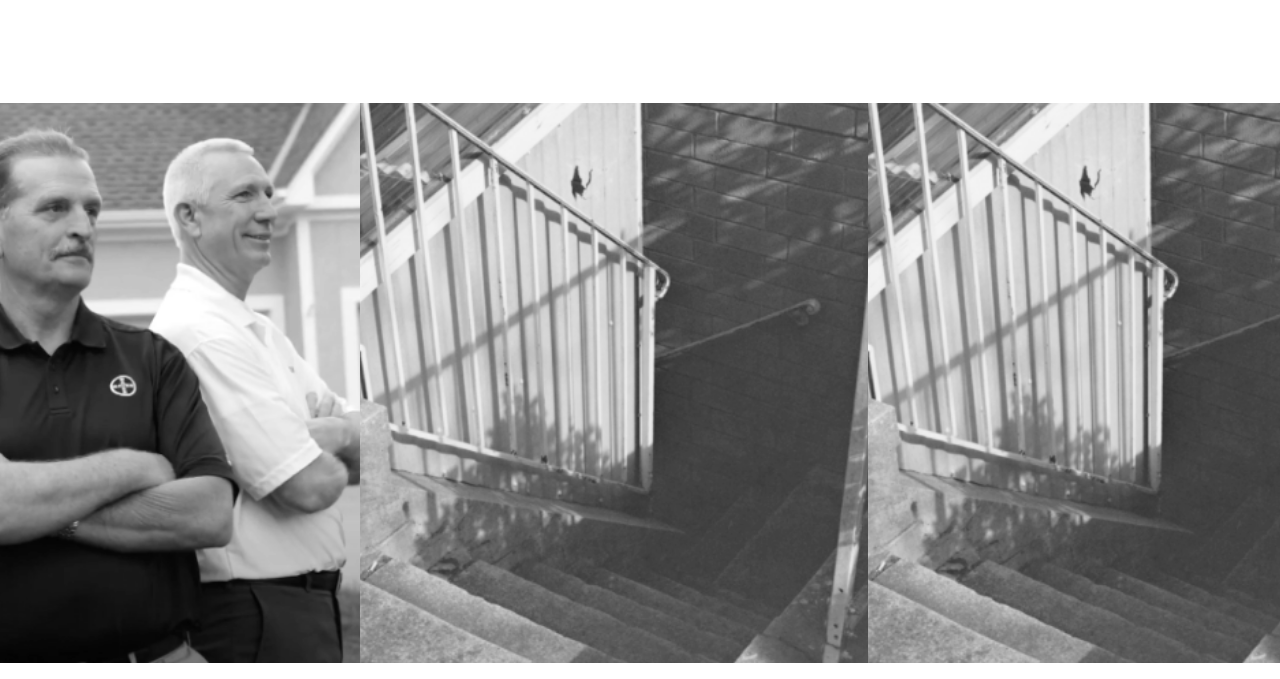
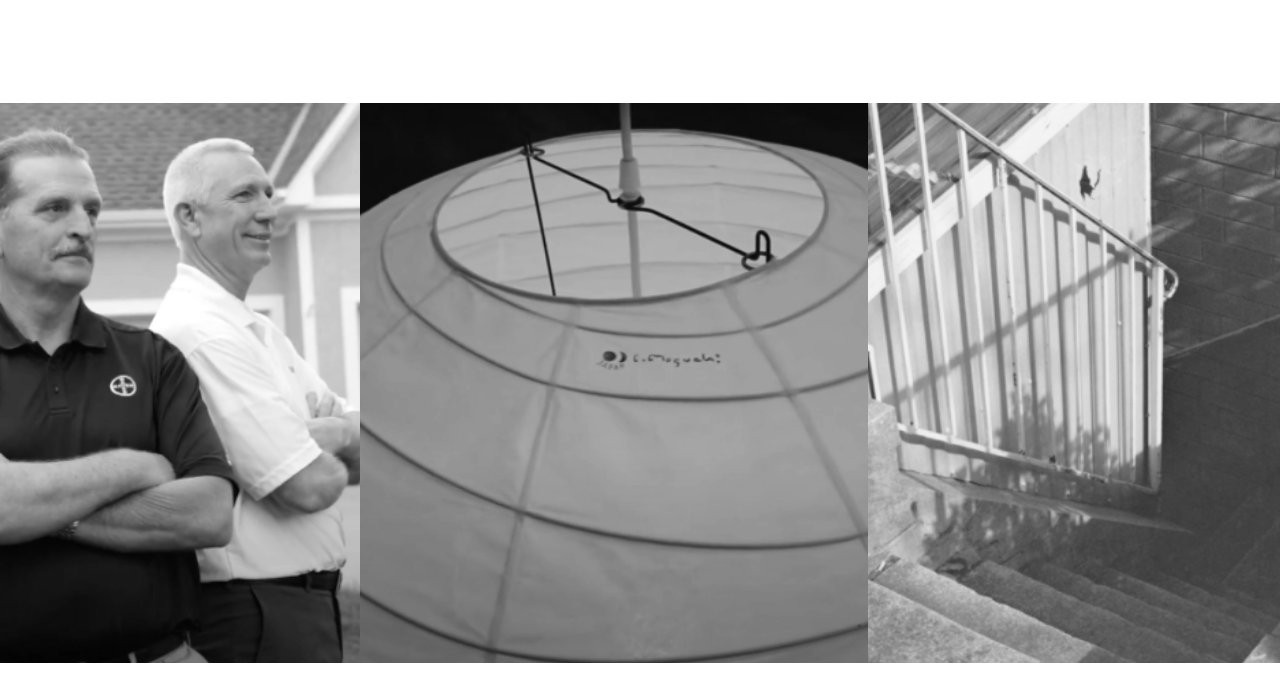
Before and after one commit to Ajsalemo/JessPortfolio, a Gatsby site in the folder jess_portfolio/: page / in a window 1280 px wide. Shown: the part 121-800 px from the top of the page. Built offline with nearby package versions, Linux system fonts and the light colour scheme; Gatsby itself is replaced by a stand-in of ours.

Commit message:
added a bio section to the portfolio

```diff
--- a/jess_portfolio/src/components/header.js
+++ b/jess_portfolio/src/components/header.js
@@ -38,10 +38,10 @@ export const Header = ({ name }) => (
   <StyledNavbar>
     <StyledNavbarBrand href="/">{name}</StyledNavbarBrand>
     <HeaderParentDiv>
-      <Link to="#" style={{ color: "#000" }}>
+      <Link to="/" style={{ color: "#000" }}>
         Work
       </Link>
-      <Link to="#" style={{ color: "#000" }}>
+      <Link to="/about" style={{ color: "#000" }}>
         About
       </Link>
       <LinkedinLink
--- a/jess_portfolio/src/components/image.js
+++ b/jess_portfolio/src/components/image.js
@@ -7,8 +7,13 @@ import styled from "styled-components"
 // ---------------------------------------------------------------------------------- //
 
 const StyledGatsbyImg = styled(Img)`
-  height: 35rem;
+  height: ${props => (props.fileName === "headshot.png" ? "40rem" : "35rem")};
   width: 35rem;
+  transition: 0.5s ease;
+  &:hover {
+    transition: 0.5s ease;
+    opacity: ${props => (props.fileName === "headshot.png" ? null : "0.7")};
+  }
 `
 // ---------------------------------------------------------------------------------- //
 // ---------------------------------------------------------------------------------- //
@@ -38,5 +43,10 @@ export const Image = ({ fileName }) => {
     return n.node.relativePath.includes(fileName)
   })
 
-  return <StyledGatsbyImg fluid={image.node.childImageSharp.fluid} />
+  return (
+    <StyledGatsbyImg
+      fluid={image.node.childImageSharp.fluid}
+      fileName={fileName}
+    />
+  )
 }
--- a/jess_portfolio/src/components/landingcards.js
+++ b/jess_portfolio/src/components/landingcards.js
@@ -1,3 +1,4 @@
+import { Link } from "gatsby"
 import React from "react"
 import Col from "react-bootstrap/Col"
 import Row from "react-bootstrap/Row"
@@ -25,22 +26,35 @@ const LandingCardCaption = styled.h2`
   font-weight: 400;
   padding-top: 1rem;
 `
+const LandingCardLinks = styled(Link)`
+  color: #000;
+  &:hover {
+    color: #000;
+    text-decoration: none;
+  }
+`
 // ---------------------------------------------------------------------------------- //
 // ---------------------------------------------------------------------------------- //
 
 export const LandingCards = () => (
   <Row style={{ padding: "4rem 0" }}>
     <LandingCardCol lg={4} leftpicture="leftpicture">
-      <Image fileName="leftpicture.png" />
-      <LandingCardCaption>The Story of Weed Man & Bayer</LandingCardCaption>
+      <LandingCardLinks to="#">
+        <Image fileName="leftpicture.png" />
+        <LandingCardCaption>The Story of Weed Man & Bayer</LandingCardCaption>
+      </LandingCardLinks>
     </LandingCardCol>
     <LandingCardCol lg={4}>
-      <Image fileName="rightpicture.png" />
-      <LandingCardCaption>Unfolding Noguchi</LandingCardCaption>
+      <LandingCardLinks to="#">
+        <Image fileName="center.png" />
+        <LandingCardCaption>Unfolding Noguchi</LandingCardCaption>
+      </LandingCardLinks>
     </LandingCardCol>
     <LandingCardCol lg={4} rightpicture="rightpicture">
-      <Image fileName="rightpicture.png" />
-      <LandingCardCaption>BSMNT</LandingCardCaption>
+      <LandingCardLinks to="#">
+        <Image fileName="rightpicture.png" />
+        <LandingCardCaption>BSMNT</LandingCardCaption>
+      </LandingCardLinks>
     </LandingCardCol>
   </Row>
 )
```
Also changed, not shown: jess_portfolio/src/components/bio.js (added, +48 -0 lines), jess_portfolio/src/pages/about.js (added, +16 -0 lines), jess_portfolio/src/images/center.png (added), jess_portfolio/src/images/gatsby-astronaut.png (deleted), jess_portfolio/src/images/headshot.png (renamed from jess_portfolio/src/images/USETHISONE_HEADSHOT.png).
